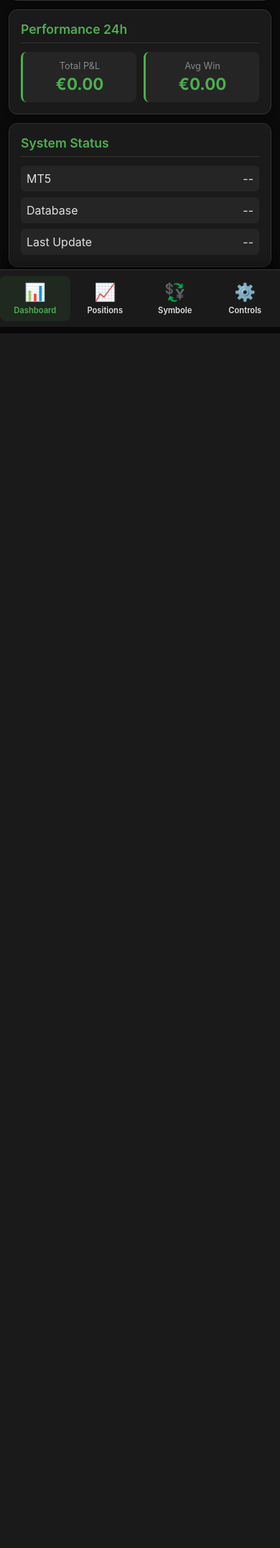
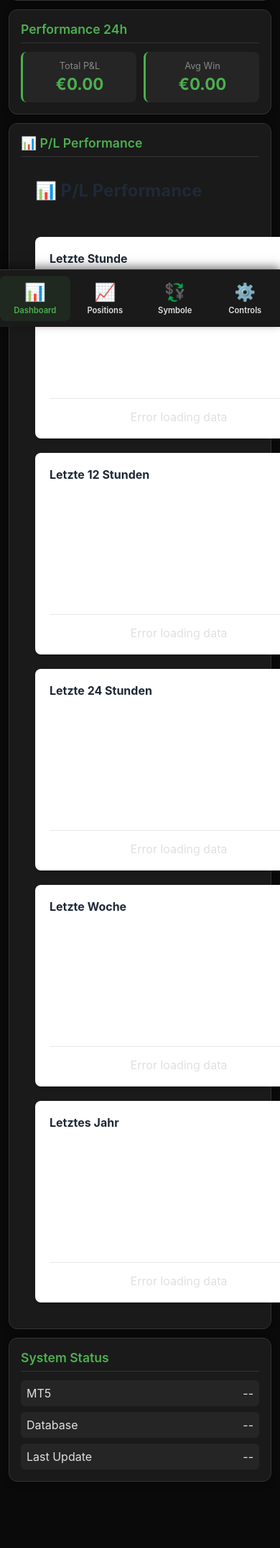
Before and after one commit to MikeHotel0815/ngTradingBot, a Flask app: template templates/dashboard_mobile.html in a window 390 px wide; the page is wider, and only the part inside the window is pictured. Shown: the part 390-2540 px from the top of that part at 72% size. Before the commit the page ends 853 px from the top of that part, so only its background shows below. Run offline with Flask 3, Linux system fonts and the light colour scheme; the template is opened without the code that fills it, so the values that code supplies are empty; a map, chart or similar area stays blank; parts of the project's set-up code (start-up, migrations or seed data) failed here and were passed over; some libraries are stand-ins or nearby versions.

Commit message:
Add P/L Charts to Dashboard Mobile Template
✅ P/L Charts Section hinzugefügt
✅ Chart.js CDN eingebunden
✅ pnl_charts.js Integration
✅ Automatische Initialisierung

Die Charts zeigen P/L für 1h, 12h, 24h, 1w, 1y.
Wird automatisch alle 5 Minuten aktualisiert.

🤖 Generated with [Claude Code](https://claude.com/claude-code)

Co-Authored-By: Claude <noreply@anthropic.com>

```diff
--- a/templates/dashboard_mobile.html
+++ b/templates/dashboard_mobile.html
@@ -628,6 +628,14 @@
                 </div>
             </div>
 
+            <!-- P/L Charts -->
+            <div class="card">
+                <div class="card-header">
+                    <div class="card-title">📊 P/L Performance</div>
+                </div>
+                <div id="pnl-charts-container"></div>
+            </div>
+
             <div class="card">
                 <div class="card-header">
                     <div class="card-title">System Status</div>
@@ -1054,5 +1062,17 @@
         // Initial load
         refreshData();
     </script>
+
+    <!-- Chart.js for P/L Charts -->
+    <script src="https://cdn.jsdelivr.net/npm/chart.js@4.4.0/dist/chart.umd.min.js"></script>
+
+    <!-- P/L Charts -->
+    <script src="/static/js/pnl_charts.js"></script>
+    <script>
+        // Initialize P/L Charts
+        if (typeof PnLCharts !== 'undefined') {
+            PnLCharts.init('pnl-charts-container');
+        }
+    </script>
 </body>
 </html>
```
